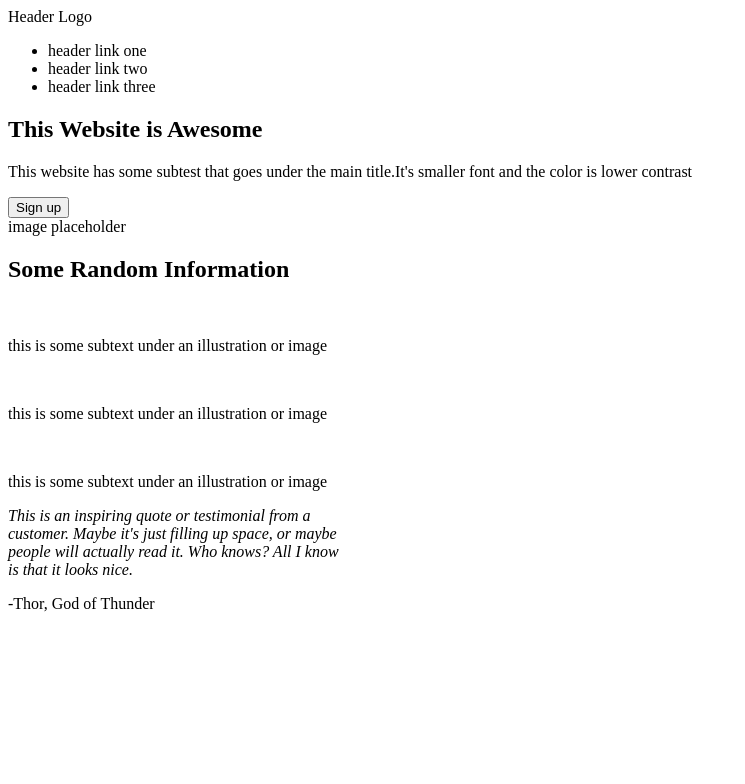
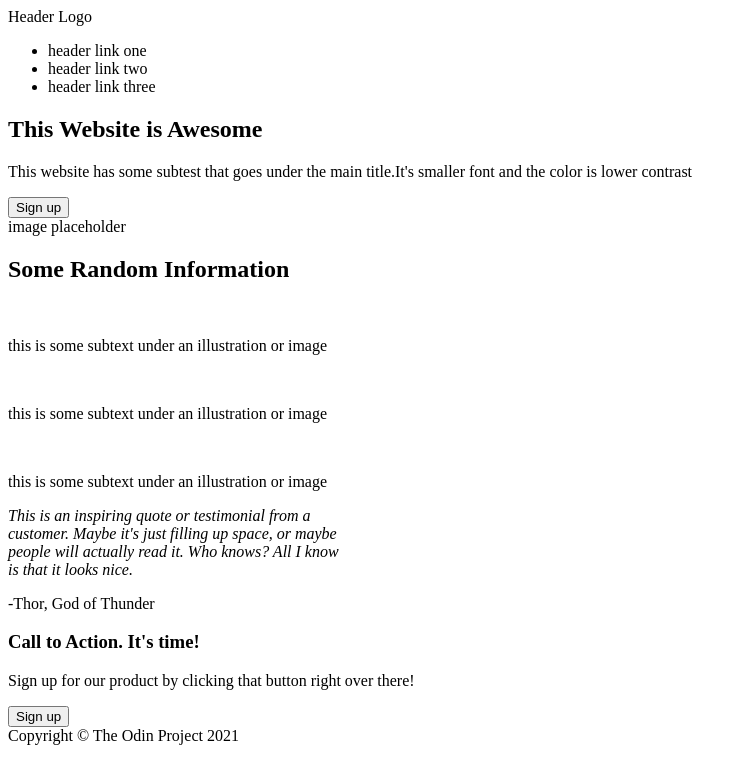
Before and after one commit to smarshall7/landing-page, a plain HTML site: page index.html in a window 1280 px wide. Shown: the whole page, without its empty margins (0-745 px from the left). Drawn offline with Linux system fonts and the light colour scheme.

Commit message:
create section 4 and footer and typos

```diff
--- a/index.html
+++ b/index.html
@@ -41,6 +41,16 @@
             people will actually read it. Who knows? All I know<br> is that it looks nice.</em>
         <p>-Thor, God of Thunder</p>
     </section>
+    <section>
+        <div>
+            <h3>Call to Action. It's time!</h3>
+            <p>Sign up for our product by clicking that button right over there!</p>
+            <button>Sign up</button>
+        </div>
+    </section>
+    <footer>
+        Copyright © The Odin Project 2021
+    </footer>
 </body>
 
 </html>
```
